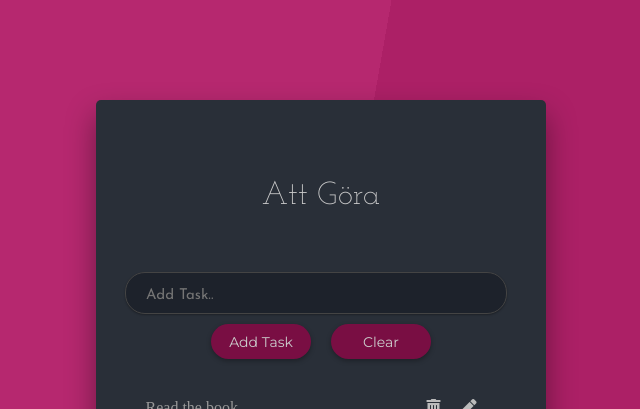
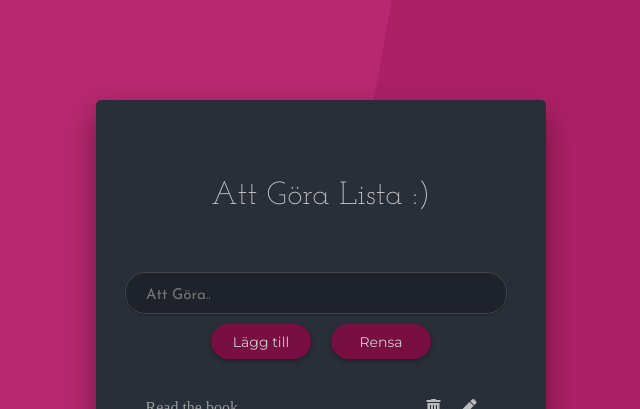
Before and after one commit to Ludde86/task-manager, a React (Create React App) app: page / in a window 1280 px wide. Shown: the top 409 px of the page, without its empty margins (319-959 px from the left). Built offline with nearby package versions, Linux system fonts and the light colour scheme.

Commit message:
fix text

```diff
--- a/src/components/App.js
+++ b/src/components/App.js
@@ -14,8 +14,8 @@ const App = () => {
 		<TaskListContextProvider>
 			<div className="container">
 				<div className="app-wrapper">
+					<Header />
 					<div className="main">
-						<Header />
 						<TaskForm />
 						<TaskList />
 					</div>
--- a/src/components/Header.js
+++ b/src/components/Header.js
@@ -4,7 +4,7 @@ import React from 'react';
 const Header = () => {
 	return (
 		<div className="header">
-			<h1>Att Göra</h1>
+			<h1>Att Göra Lista :)</h1>
 		</div>
 	);
 };
--- a/src/components/TaskForm.js
+++ b/src/components/TaskForm.js
@@ -4,12 +4,12 @@ import React from 'react';
 const TaskForm = () => {
 	return (
 		<form className="form">
-			<input type="text" className="task-input" placeholder="Add Task.." required />
+			<input type="text" className="task-input" placeholder="Att Göra.." required />
 			<div className="buttons">
 				<button type="submit" className="btn add-task-btn">
-					Add Task
+					Lägg till
 				</button>
-				<button className="btn clear-btn">Clear</button>
+				<button className="btn clear-btn">Rensa</button>
 			</div>
 		</form>
 	);
```
